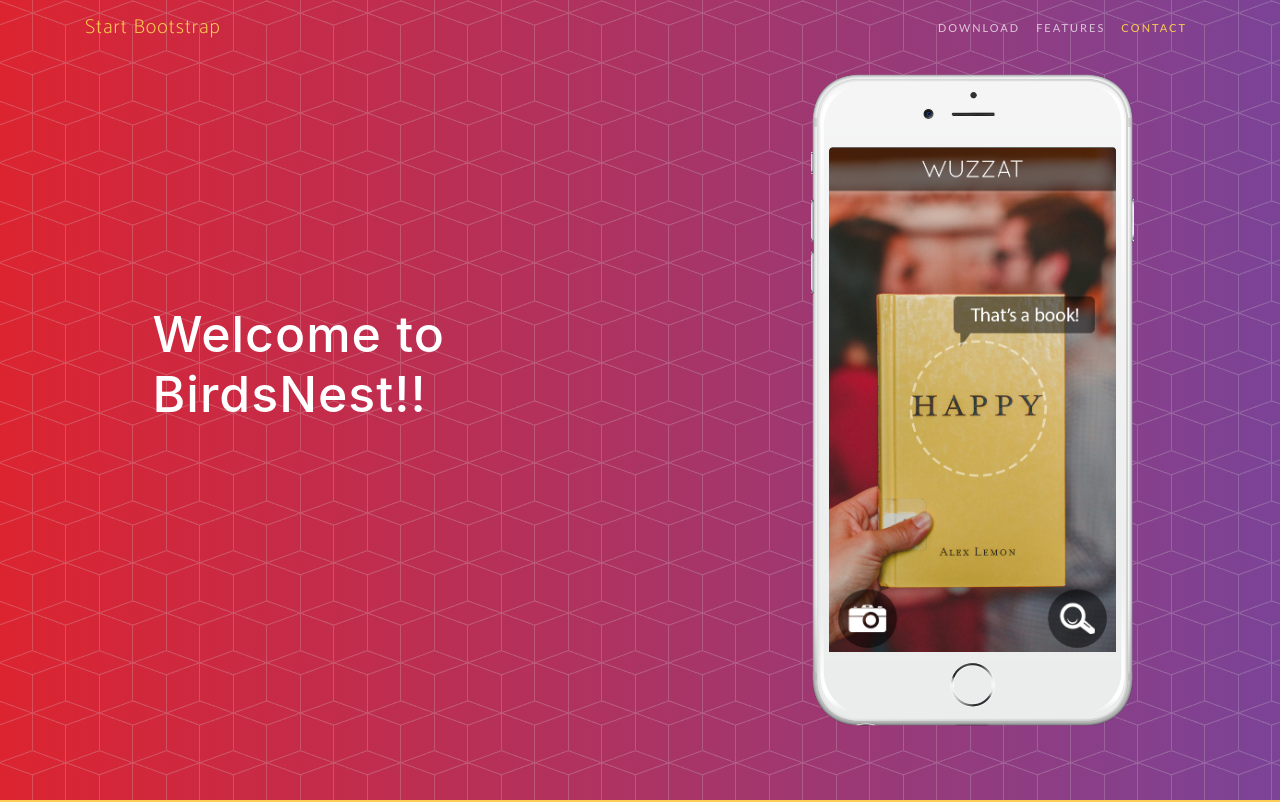
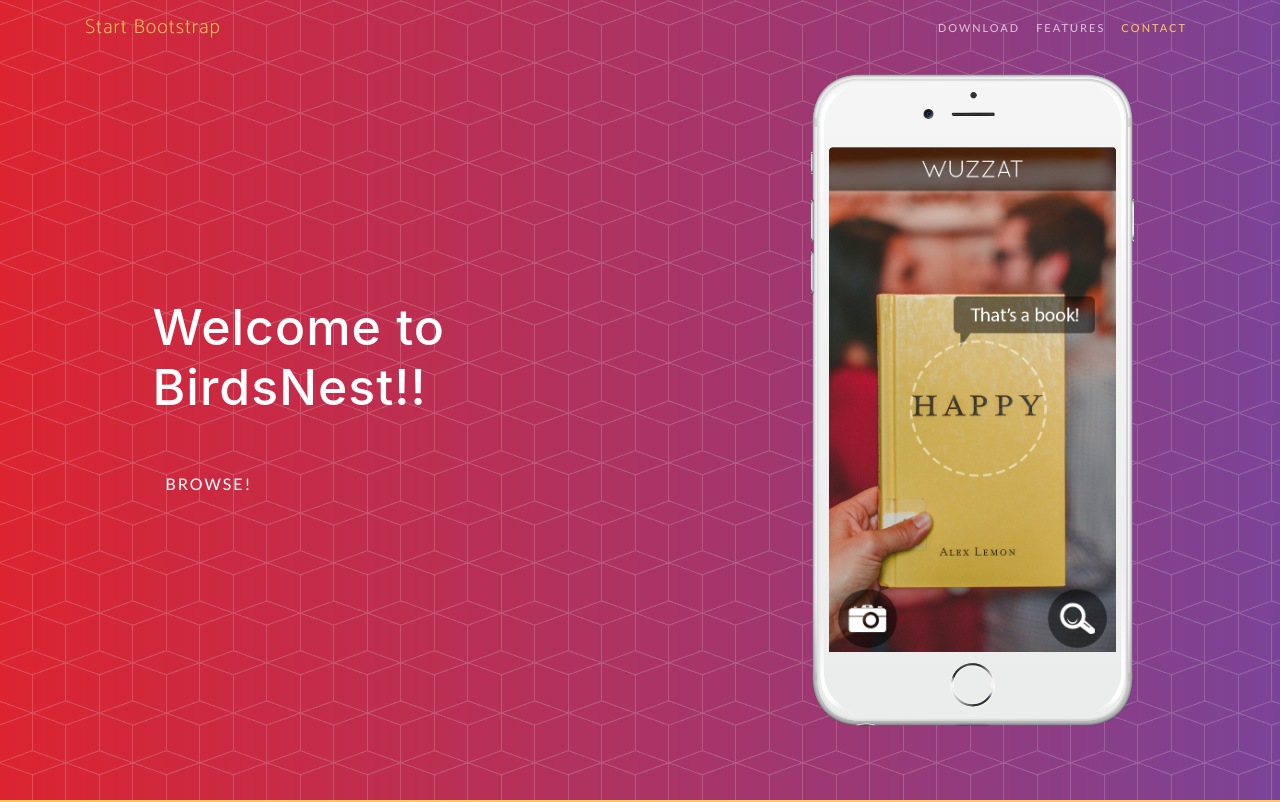
Before and after one commit to kesh-belur/BirdsNest, a website with bundled scripts: page index.html in a window 1280 px wide. Shown: the top 802 px of the page. Built offline with nearby package versions, Linux system fonts and the light colour scheme; a web font is replaced by a local one.

Commit message:
Updated index.html
Minor change to text

```diff
--- a/index.html
+++ b/index.html
@@ -60,7 +60,7 @@
           <div class="col-lg-7 my-auto">
             <div class="header-content mx-auto">
               <h1 class="mb-5">Welcome to BirdsNest!!</h1>
-              <a href="#download" class="btn btn-outline btn-xl js-scroll-trigger"></a>
+              <a href="#download" class="btn btn-outline btn-xl js-scroll-trigger">Browse!</a>
             </div>
           </div>
           <div class="col-lg-5 my-auto">
```
